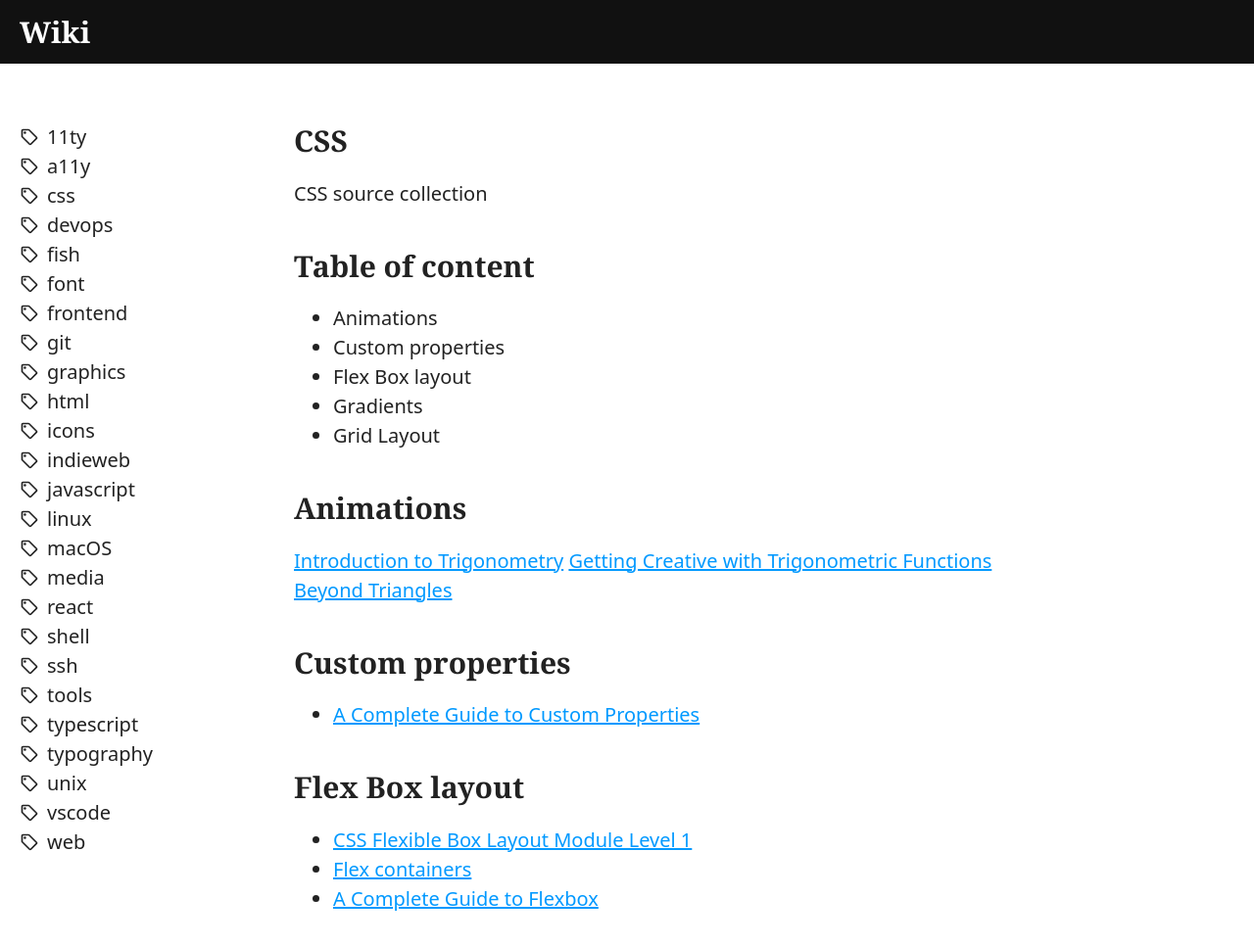
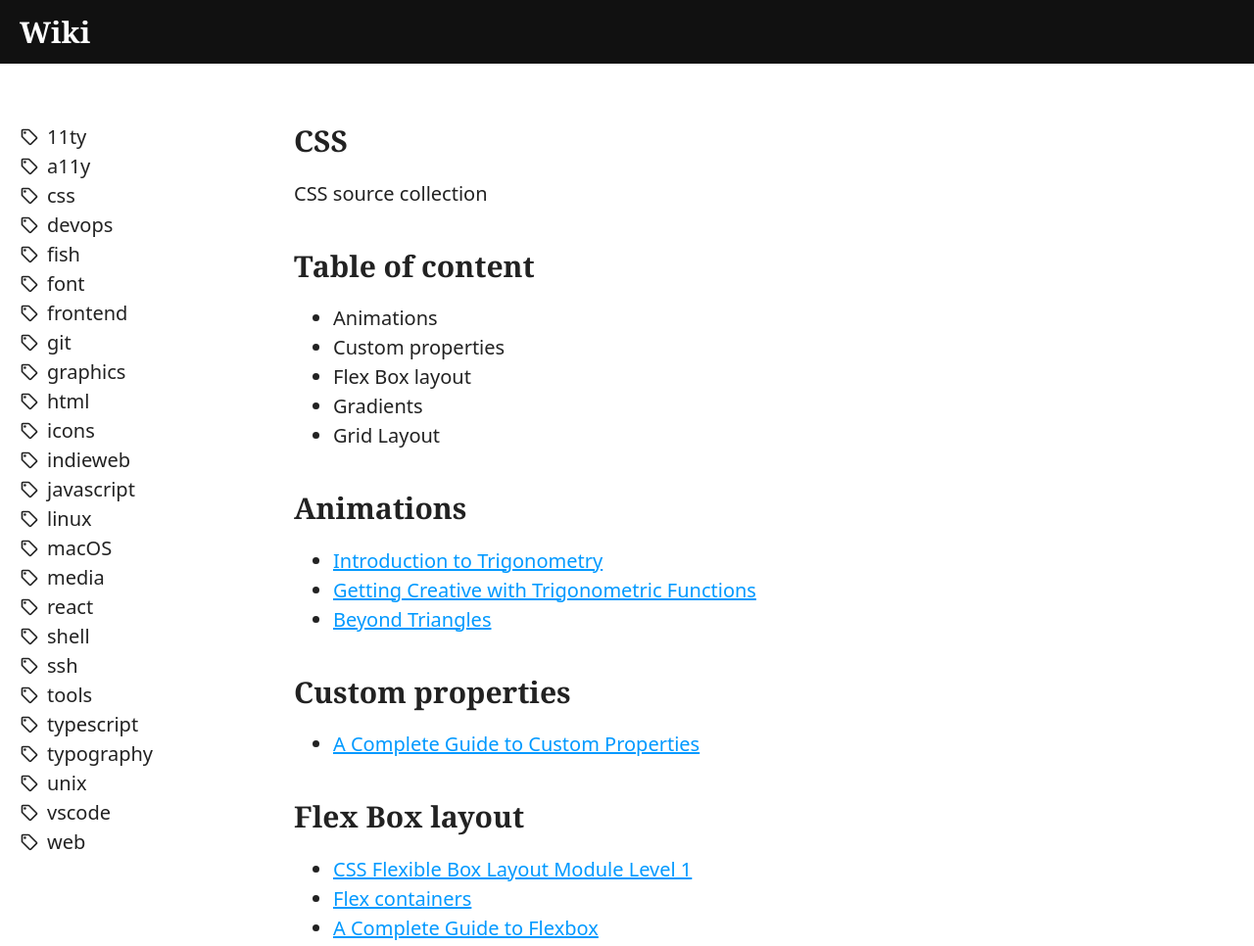
Before and after one commit to sergiivelykodnyi/notebook, an Eleventy site: page src/content/css.md in a window 1280 px wide. Shown: the top 966 px of the page at 98% size. Built offline with nearby package versions, Linux system fonts and the light colour scheme; Eleventy itself is replaced by a stand-in of ours; files that its build step writes are made by us from their sources.

Commit message:
Update content

```diff
--- a/src/content/css.md
+++ b/src/content/css.md
@@ -20,9 +20,9 @@ permalink: "/{{ title | slug }}/index.html"
 
 ## Animations
 
-[Introduction to Trigonometry](https://tympanus.net/codrops/2021/06/02/trigonometry-in-css-and-javascript-getting-creative-with-trigonometric-functions/)
-[Getting Creative with Trigonometric Functions](https://tympanus.net/codrops/2021/06/02/trigonometry-in-css-and-javascript-getting-creative-with-trigonometric-functions/)
-[Beyond Triangles](https://tympanus.net/codrops/2021/06/04/trigonometry-in-css-and-javascript-beyond-triangles/)
+- [Introduction to Trigonometry](https://tympanus.net/codrops/2021/06/02/trigonometry-in-css-and-javascript-getting-creative-with-trigonometric-functions/)
+- [Getting Creative with Trigonometric Functions](https://tympanus.net/codrops/2021/06/02/trigonometry-in-css-and-javascript-getting-creative-with-trigonometric-functions/)
+- [Beyond Triangles](https://tympanus.net/codrops/2021/06/04/trigonometry-in-css-and-javascript-beyond-triangles/)
 
 ## Custom properties
 
```
Also changed, not shown: src/content/icons.md (+2 -1 lines), src/content/js.md (+2 -0 lines).
